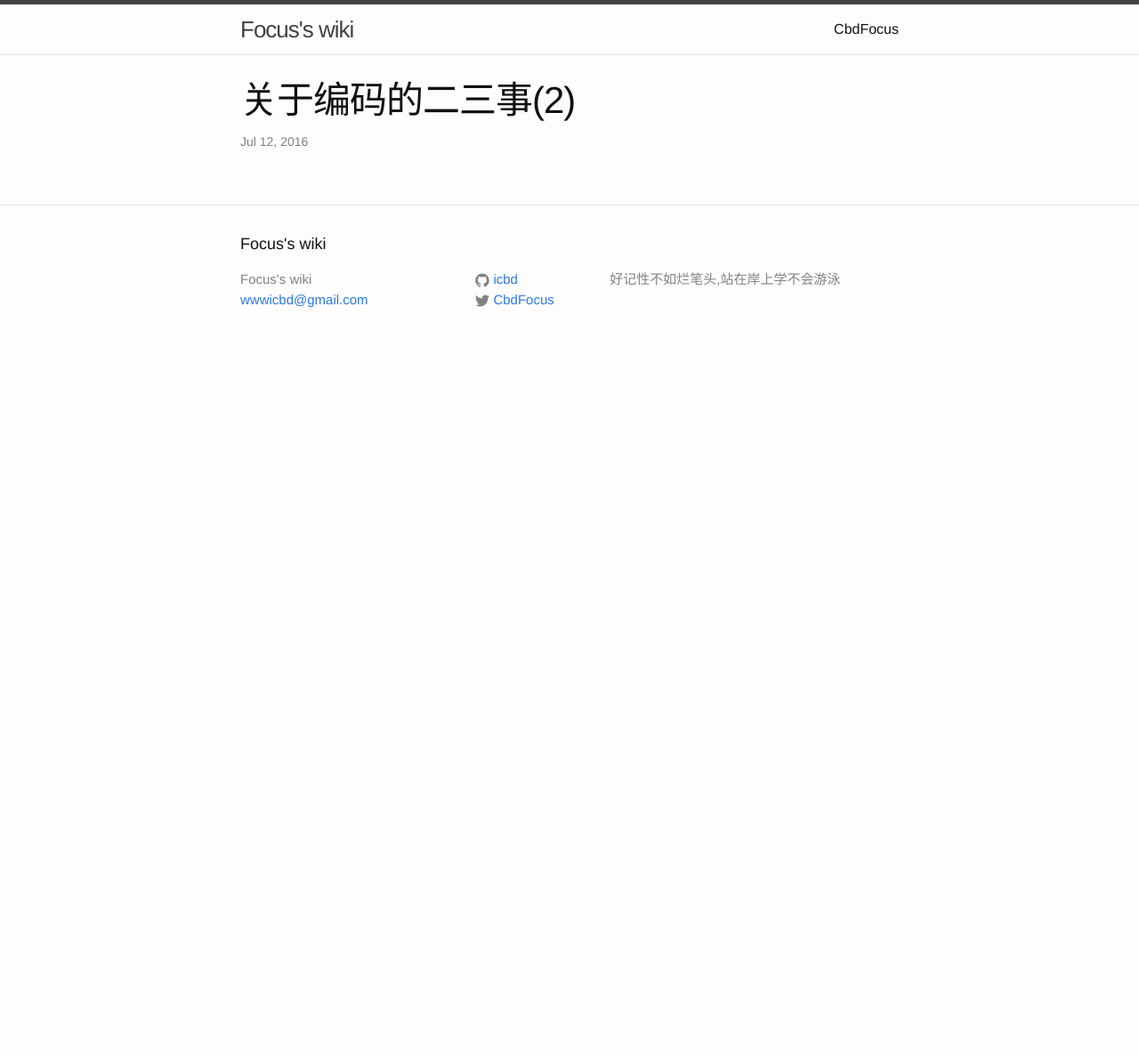
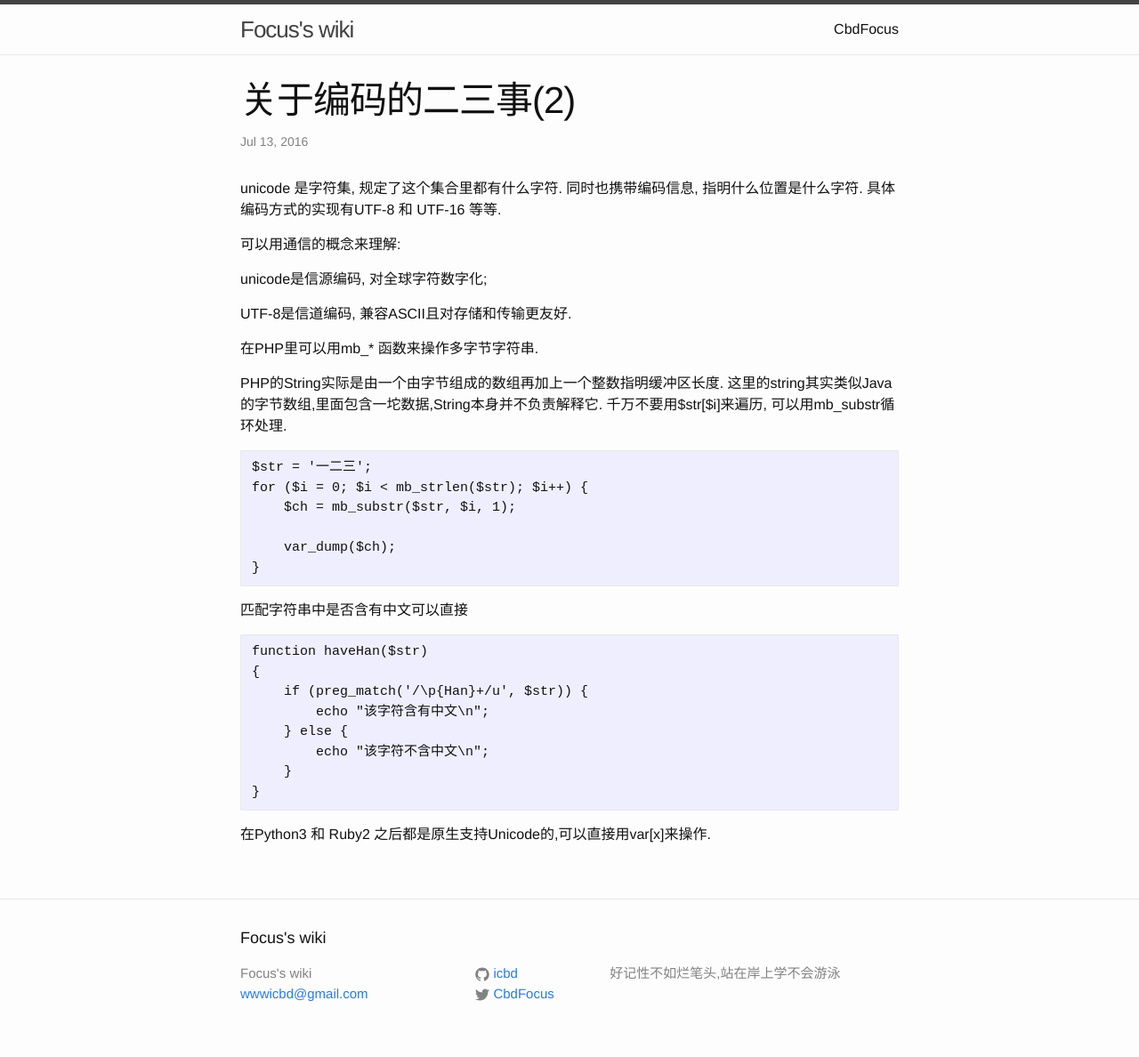
Before and after one commit to icbd/wiki, a Jekyll site: the page built from _posts/2016-07-12-encode2.md, in a window 1280 px wide. Shown: the whole page at 89% size. Built offline with Jekyll 4.4.1, drawn with Linux system fonts in a browser that asks for light colours; comment, search, counter and statistics services are not loaded; before the commit the page ends 900 px from its top, so only the background shows below that.

Commit message:
2016-07-13

````diff
--- a/_posts/2016-07-12-encode2.md
+++ b/_posts/2016-07-12-encode2.md
@@ -1,6 +1,50 @@
 ---
 layout: post
 title:  关于编码的二三事(2)
-date:   2016-07-12
+date:   2016-07-13
 categories: Baisc
 ---
+
+unicode 是字符集, 规定了这个集合里都有什么字符.
+同时也携带编码信息, 指明什么位置是什么字符.
+具体编码方式的实现有UTF-8 和 UTF-16 等等.
+
+
+可以用通信的概念来理解:
+
+
+unicode是信源编码, 对全球字符数字化;
+
+UTF-8是信道编码, 兼容ASCII且对存储和传输更友好.
+
+
+
+在PHP里可以用mb_* 函数来操作多字节字符串.
+
+PHP的String实际是由一个由字节组成的数组再加上一个整数指明缓冲区长度.
+这里的string其实类似Java的字节数组,里面包含一坨数据,String本身并不负责解释它.
+千万不要用$str[$i]来遍历, 可以用mb_substr循环处理.
+
+```
+$str = '一二三';
+for ($i = 0; $i < mb_strlen($str); $i++) {
+    $ch = mb_substr($str, $i, 1);
+
+    var_dump($ch);
+}
+```
+
+匹配字符串中是否含有中文可以直接
+
+```
+function haveHan($str)
+{
+    if (preg_match('/\p{Han}+/u', $str)) {
+        echo "该字符含有中文\n";
+    } else {
+        echo "该字符不含中文\n";
+    }
+}
+```
+
+在Python3 和 Ruby2 之后都是原生支持Unicode的,可以直接用var[x]来操作.
````
